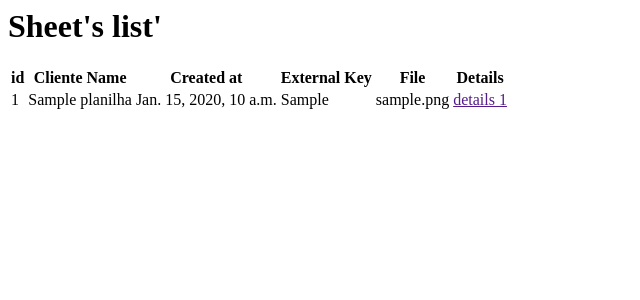
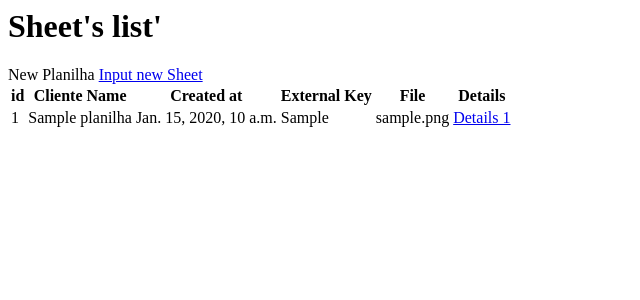
Before and after one commit to mlobf/Back-End-Portifolio, a Django app: page /list-all-xls/ in a window 1280 px wide. Shown: the top 300 px of the page, without its empty margins (0-640 px from the left). Run offline with Django 3.2, Linux system fonts and the light colour scheme; tables that the repository leaves empty hold one stand-in row (values such as "Sample post").

Commit message:
Add Forms planilha

```diff
--- a/backend_portifolio/backend_portifolio/urls.py
+++ b/backend_portifolio/backend_portifolio/urls.py
@@ -15,11 +15,20 @@ Including another URLconf
 """
 from django.contrib import admin
 from django.urls import path
-from core.views import list_all_xls, list_details_xls
+from core.views import list_all_xls, list_details_xls, add_xls
 
 
 urlpatterns = [
     path('admin/', admin.site.urls),
     path('list-all-xls/', list_all_xls, name='list-all-xls'),
     path('list-details-xls/<int:id>', list_details_xls, name='list-details-xls'),
+
+    path('add-xls', add_xls, name='add-xls'),
+
+
+    # To do list:
+    #   Add xls urls
+    #   Delete xls urls
+    #   API
+    #    list end point
 ]
--- a/backend_portifolio/core/templates/planilha/planilha_list.html
+++ b/backend_portifolio/core/templates/planilha/planilha_list.html
@@ -2,6 +2,9 @@
 
 
 <h1>Sheet's list'</h1>
+<label for="">New Planilha</label>
+<a href="{% url 'add-xls' %}">Input new Sheet</a>
+
 
 <table>
     <thead>
@@ -22,7 +25,7 @@
             <td>{{l.created_at}}</td>
             <td>{{l.external_key}}</td>
             <td>{{l.file}}</td>
-            <td><a href="">details {{l.id}}</a></td>
+            <td><a href="{% url 'list-details-xls' l.id %}"> Details {{l.id}}</a></td>
 
             <td>
                 <a>
--- a/backend_portifolio/core/views.py
+++ b/backend_portifolio/core/views.py
@@ -4,31 +4,11 @@ from django.views import View
 from django.contrib import messages
 from django.shortcuts import render, redirect, reverse
 from core.models import Planilha
+from core.forms.planilha import PlanilhaForm
+import json
 import pandas as pd
 
 # Create your views here.
-
-
-def list_all_xls(request):
-    lista = []
-    planilhas = Planilha.objects.all()
-    for p in planilhas:
-        lista.append(
-            {
-                "id": p.pk,
-                "created_at": p.created,
-                "external_key": p.external_key,
-                "client_name": p.client_name,
-                "file": p.file,
-                "data": p.data,
-            }
-        )
-
-    context = {"planilha": lista, "title": 'Planilhas'}
-
-    print(context)
-
-    return render(request, "planilha/planilha_list.html", context)
 
 
 def list_details_xls(request, id):
@@ -72,8 +52,61 @@ def list_details_xls(request, id):
         }
         lista.append(entry)
 
-    print(lista)
-
     context = {'context': lista}
 
     return render(request, "planilha/planilha_details.html", context)
+
+
+def add_xls(request):
+    if request.POST:
+        form = PlanilhaForm(request.POST, request.FILES)
+        if form.is_valid():
+            form.save()
+            # Add the planilha.data
+            new_planilha = Planilha.objects.last()
+            xls_file = new_planilha.file
+            df = pd.read_excel(xls_file)
+            df = pd.DataFrame(pd.read_excel(
+                xls_file, header=0, index_col=False))
+            df = df.to_dict("split")
+            my_xls_data = json.dumps(df, default=str)
+            new_planilha.data = my_xls_data
+            new_planilha.save()
+            messages.add_message(
+                request, messages.SUCCESS, "Planilha created with success!"
+            )
+            # return redirect(reverse("add_xls"))
+            return render(request, "planilha/planilha_list.html")
+
+    else:
+        form = PlanilhaForm()
+
+    context = {
+        "title": "Add Planilha",
+        "active": "planilha",
+        "form": form,
+    }
+
+    return render(request, "planilha/get_planilha.html", context)
+
+
+def list_all_xls(request):
+    lista = []
+    planilhas = Planilha.objects.all()
+    for p in planilhas:
+        lista.append(
+            {
+                "id": p.pk,
+                "created_at": p.created,
+                "external_key": p.external_key,
+                "client_name": p.client_name,
+                "file": p.file,
+                "data": p.data,
+            }
+        )
+
+    context = {"planilha": lista, "title": 'Planilhas'}
+
+    print(context)
+
+    return render(request, "planilha/planilha_list.html", context)
```
Also changed, not shown: backend_portifolio/core/forms/planilha.py (added, +8 -0 lines), backend_portifolio/core/templates/planilha/get_planilha.html (added, +13 -0 lines), 13 other files.
